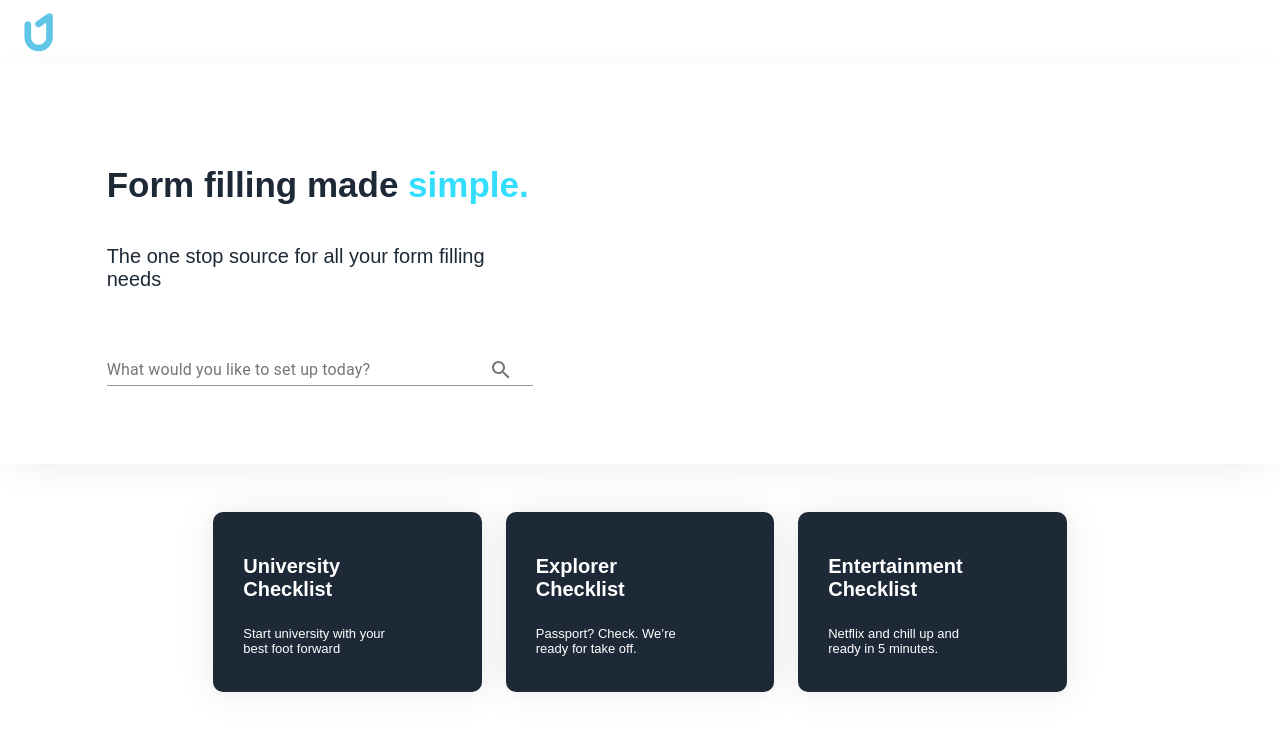
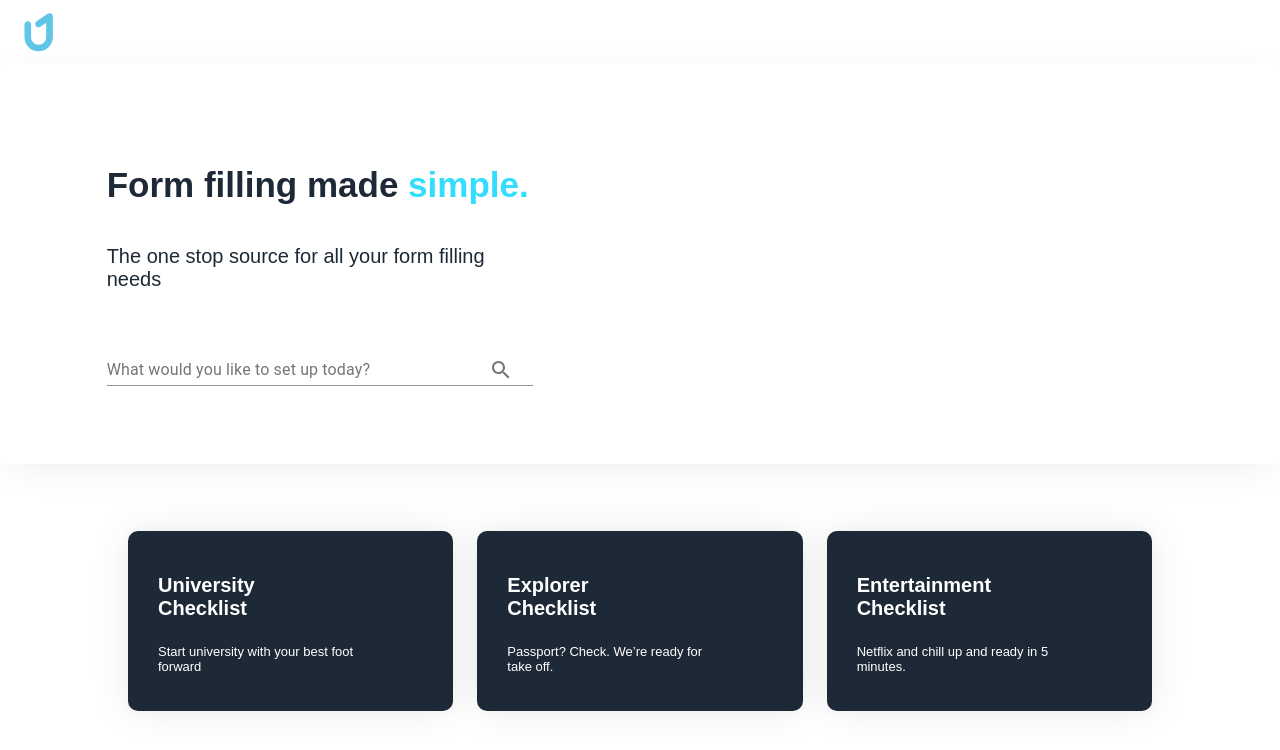
Before and after one commit to itsvarung/react-typescript-firebase-auth, a React (Create React App) app in the folder frontend/: page / in a window 1280 px wide. Shown: the top 750 px of the page. Built offline with nearby package versions, Linux system fonts and the light colour scheme.

Commit message:
Added checklist, Form type, restyled card and header, made everything more modular

```diff
--- a/frontend/src/App.tsx
+++ b/frontend/src/App.tsx
@@ -1,57 +1,13 @@
 import React from "react";
 import "./App.css";
-import Grid from "@material-ui/core/Grid";
-import NavBar from "./components/nav-bar";
-import Header from "./components/header";
-import FormCard from "./components/card";
+import HomePage from "./pages/homepage";
 import { GlobalStyle } from "./styling/global";
-import { makeStyles, createStyles, Theme } from "@material-ui/core/styles";
 
-const useStyles = makeStyles((theme: Theme) =>
-  createStyles({
-    root: {
-      flexGrow: 1,
-      minWidth: "1200px"
-    }
-  })
-);
 function App() {
-  const classes = useStyles();
-
   return (
     <React.Fragment>
       <GlobalStyle />
-      <NavBar />
-      <Grid container spacing={0} className={classes.root}>
-        <Header />
-        <Grid item xs={12}>
-          <Grid container spacing={0}>
-            <Grid item xs={2}></Grid>
-            <Grid item xs={8}>
-              <Grid container spacing={3}>
-                <Grid item xs={4}>
-                  <FormCard
-                    title="University Checklist"
-                    description="Start university with your best foot forward"
-                  />
-                </Grid>
-                <Grid item xs={4}>
-                  <FormCard
-                    title="Explorer Checklist"
-                    description="Passport? Check. We’re ready for take off."
-                  />
-                </Grid>
-                <Grid item xs={4}>
-                  <FormCard
-                    title="Entertainment Checklist"
-                    description="Netflix and chill up and ready in 5 minutes."
-                  />
-                </Grid>
-              </Grid>
-            </Grid>
-          </Grid>
-        </Grid>
-      </Grid>
+      <HomePage />
     </React.Fragment>
   );
 }
--- a/frontend/src/components/card/index.tsx
+++ b/frontend/src/components/homepage/card/index.tsx
@@ -4,10 +4,11 @@ import { Card, CardH1, CardH2 } from "./styles";
 interface Props {
   title: String;
   description: String;
+  cardColor: String;
 }
 const FormCard: React.FC<Props> = props => {
   return (
-    <Card backgroundColor="#1E2937">
+    <Card backgroundColor={props.cardColor}>
       <CardH1>{props.title}</CardH1>
       <CardH2>{props.description}</CardH2>
     </Card>
--- a/frontend/src/components/card/styles.tsx
+++ b/frontend/src/components/homepage/card/styles.tsx
@@ -7,7 +7,6 @@ export const Card = styled.span<CardProps>`
   display: flex;
   flex-flow: column;
   overflow: hidden;
-  margin: 48px auto 0;
   padding: 30px;
   box-shadow: 0 0 20px rgba(0, 0, 0, 0.02), 0 0px 40px rgba(0, 0, 0, 0.08);
   border-radius: 10px;
--- /dev/null
+++ b/frontend/src/components/homepage/checklist/index.tsx
@@ -0,0 +1,35 @@
+import React from "react";
+import { Form } from "../../../models/Form";
+import * as Styles from "./styles";
+import FormCard from "../../../components/homepage/card";
+import Grid from "@material-ui/core/Grid";
+
+interface Props {
+  title: String;
+  description: String;
+  forms: Form[];
+}
+
+const Checklist: React.FC<Props> = props => {
+  return (
+    <React.Fragment>
+      <Styles.CenteredWrapper>
+        <Styles.H1>{props.title}</Styles.H1>
+        <Styles.H2>{props.description}</Styles.H2>
+        <Grid container spacing={3}>
+          {props.forms.map(form => (
+            <Grid item xs={4} key={form.id}>
+              <FormCard
+                title={form.title}
+                description={form.description}
+                cardColor={"#1E2937"}
+              />
+            </Grid>
+          ))}
+        </Grid>
+      </Styles.CenteredWrapper>
+    </React.Fragment>
+  );
+};
+
+export default Checklist;
--- /dev/null
+++ b/frontend/src/components/homepage/checklist/styles.tsx
@@ -0,0 +1,20 @@
+import styled from "styled-components";
+
+export const CenteredWrapper = styled.div`
+  padding-top: 50px;
+  margin: auto;
+  width: 80%;
+`;
+
+export const H1 = styled.h1`
+  font-size: 25px;
+  color: #1e2937;
+  font-weight: 700;
+`;
+
+export const H2 = styled.h2`
+  font-size: 20px;
+  color: #1e2937;
+  font-weight: 400;
+  max-width: 40%;
+`;
--- /dev/null
+++ b/frontend/src/models/Form.tsx
@@ -0,0 +1,6 @@
+export interface Form {
+  id: number;
+  title: String;
+  description: String;
+  url: String;
+}
--- /dev/null
+++ b/frontend/src/pages/homepage/index.tsx
@@ -0,0 +1,43 @@
+import React from "react";
+import NavBar from "../../components/nav-bar";
+import Header from "../../components/homepage/header";
+import * as Styles from "./styles";
+import { Form } from "../../models/Form";
+import Checklist from "../../components/homepage/checklist";
+
+interface Props {}
+
+const HomePage: React.FC<Props> = props => {
+  return (
+    <React.Fragment>
+      <NavBar />
+      <Styles.MainWrapper>
+        <Header />
+        <Checklist title="" description="" forms={checklistCards} />
+      </Styles.MainWrapper>
+    </React.Fragment>
+  );
+};
+
+export default HomePage;
+
+const checklistCards: Form[] = [
+  {
+    id: 0,
+    title: "University Checklist",
+    description: "Start university with your best foot forward",
+    url: ""
+  },
+  {
+    id: 1,
+    title: "Explorer Checklist",
+    description: "Passport? Check. We’re ready for take off.",
+    url: ""
+  },
+  {
+    id: 2,
+    title: "Entertainment Checklist",
+    description: "Netflix and chill up and ready in 5 minutes.",
+    url: ""
+  }
+];
--- /dev/null
+++ b/frontend/src/pages/homepage/styles.tsx
@@ -0,0 +1,5 @@
+import styled from "styled-components";
+
+export const MainWrapper = styled.div`
+  min-width: 1200px;
+`;
--- a/frontend/src/styling/global.tsx
+++ b/frontend/src/styling/global.tsx
@@ -1,4 +1,4 @@
-import { createGlobalStyle } from "styled-components";
+import { createGlobalStyle, CSSObject } from "styled-components";
 
 export const GlobalStyle = createGlobalStyle`
     @import url('https://fonts.googleapis.com/css?family=Notable');
```
Also changed, not shown: frontend/src/components/homepage/header/index.tsx (renamed from frontend/src/components/header/index.tsx), frontend/src/components/homepage/header/styles.tsx (renamed from frontend/src/components/header/styles.tsx), 2 other files (tests, documents, lock files or other folders).
